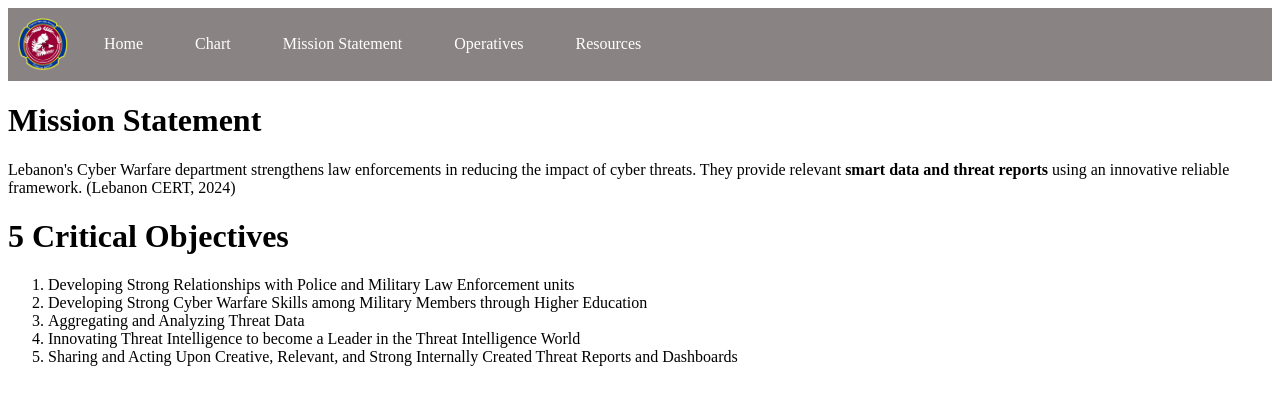
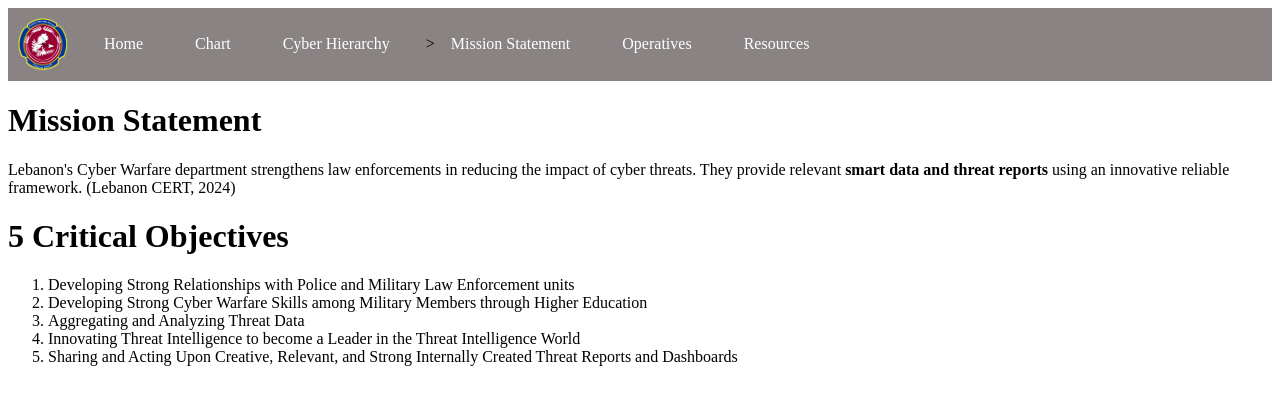
Before and after one commit to cyberqueenmeg/cyb-420-lebanon-apts, a plain HTML site: page Cyb-Website/missionStatement.html in a window 1280 px wide. Drawn offline with Linux system fonts and the light colour scheme.

Commit message:
Update missionStatement.html

```diff
--- a/Cyb-Website/missionStatement.html
+++ b/Cyb-Website/missionStatement.html
@@ -13,6 +13,7 @@
             <ul>
                 <li><a href="index.html">Home</a></li>
                 <li><a href="chart.html">Chart</a></li>
+                <li><a href="cyberHierarchy.html">Cyber Hierarchy</a></li>>
                 <li><a href="missionStatement.html">Mission Statement</a></li>
                 <li><a href="operatives.html">Operatives</a></li>
                 <li><a href="resources.html">Resources</a></li>
```
